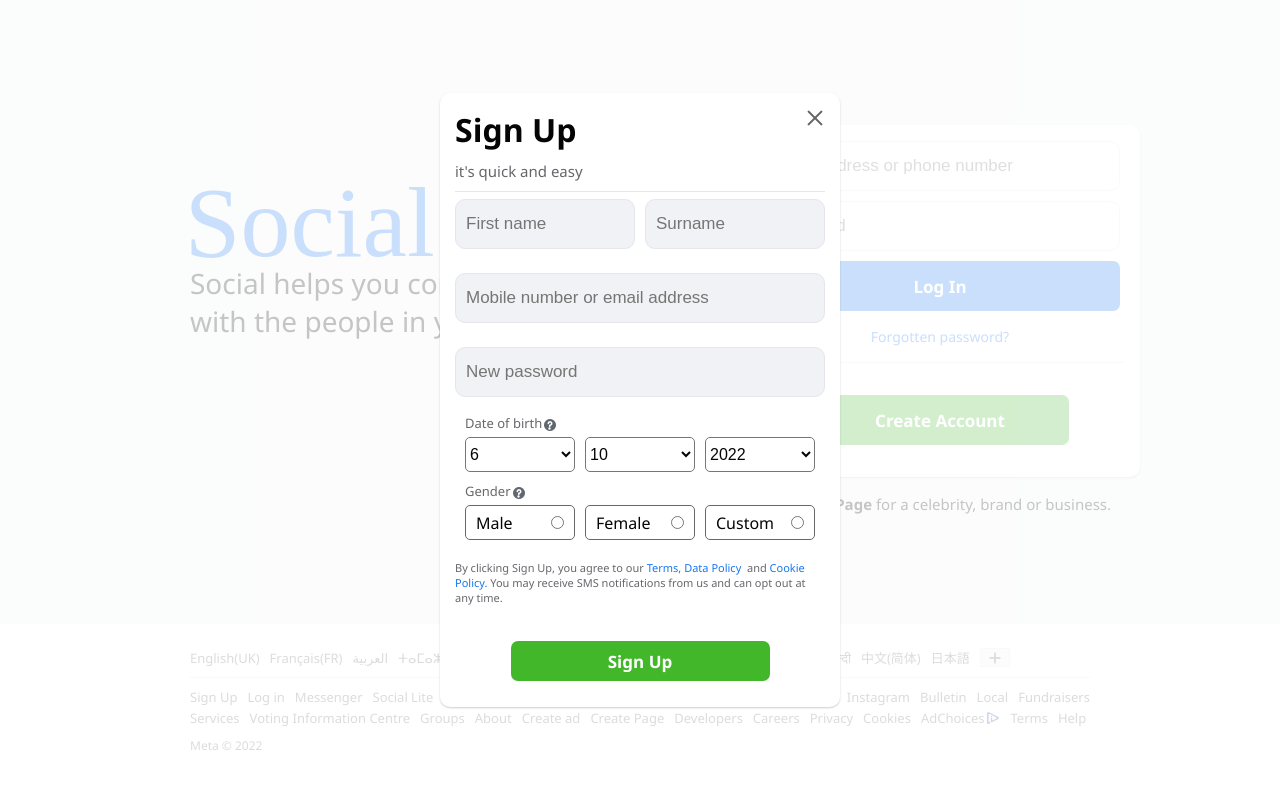
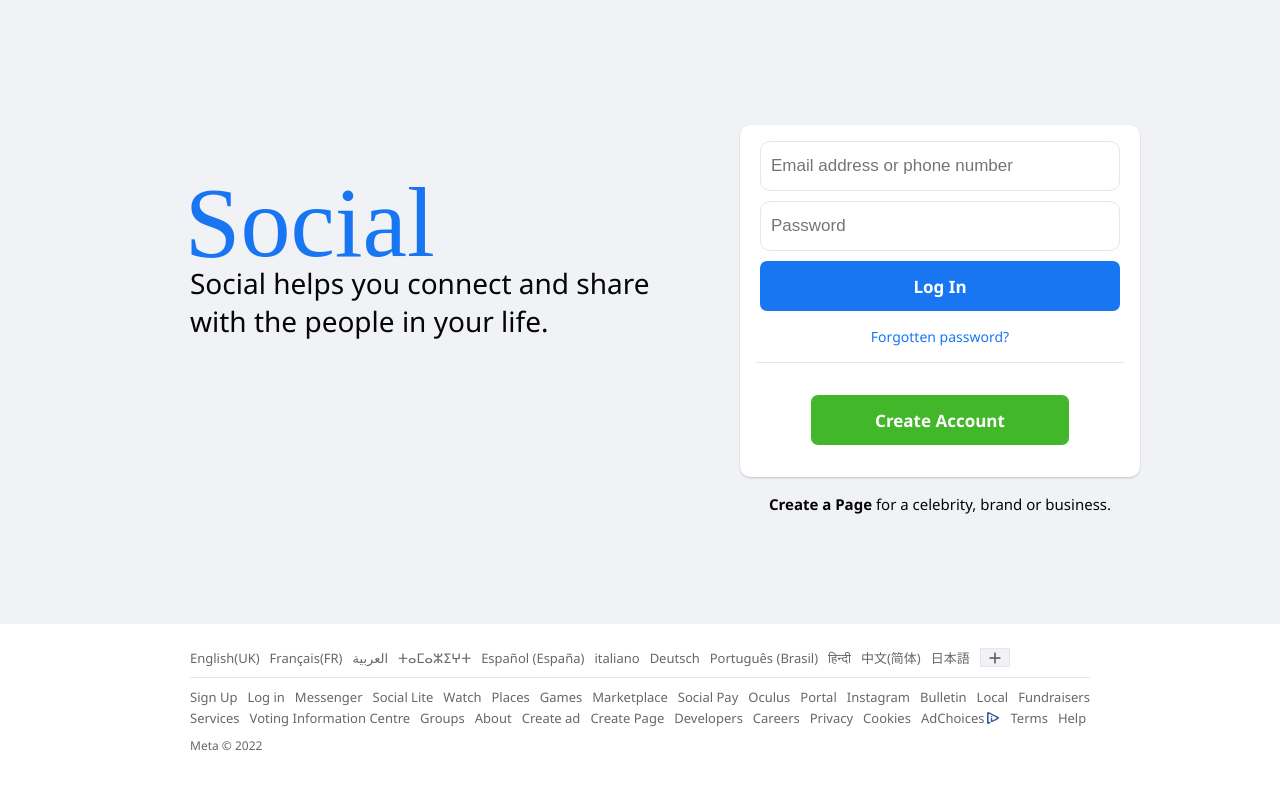
Before and after one commit to Krutika77/SocialMedia, a React (Create React App) app in the folder frontend/: page /login in a window 1280 px wide. Shown: the top 790 px of the page. Built offline with nearby package versions, Linux system fonts and the light colour scheme.

Commit message:
Auth-fix

```diff
--- a/frontend/src/components/login/GenderSelect.js
+++ b/frontend/src/components/login/GenderSelect.js
@@ -35,13 +35,13 @@ export default function GenderSelect({ handleRegisterChange, genderError }) {
           onChange={handleRegisterChange}
         />
       </label>
-      <label htmlFor="custom">
-        Custom
+      <label htmlFor="nonbinary">
+        Non-Binary
         <input
           type="radio"
           name="gender"
-          id="custom"
-          value="custom"
+          id="nonbinary"
+          value="nonbinary"
           onChange={handleRegisterChange}
         />
       </label>
--- a/frontend/src/components/login/LoginForm.js
+++ b/frontend/src/components/login/LoginForm.js
@@ -3,11 +3,12 @@ import { Link } from "react-router-dom";
 import * as Yup from "yup";
 import LoginInput from "../../components/inputs/loginInput";
 import { useState } from "react";
+
 const loginInfos = {
   email: "",
   password: "",
 };
-export default function LoginForm() {
+export default function LoginForm({ setVisible }) {
   const [login, setLogin] = useState(loginInfos);
   const { email, password } = login;
   const handleLoginChange = (e) => {
@@ -64,7 +65,12 @@ export default function LoginForm() {
             Forgotten password?
           </Link>
           <div className="sign_splitter"></div>
-          <button className="blue_btn open_signup">Create Account</button>
+          <button
+            className="blue_btn open_signup"
+            onClick={() => setVisible(true)}
+          >
+            Create Account
+          </button>
         </div>
         <Link to="/" className="sign_extra">
           <b>Create a Page</b> for a celebrity, brand or business.
--- a/frontend/src/components/login/RegisterForm.js
+++ b/frontend/src/components/login/RegisterForm.js
@@ -4,12 +4,12 @@ import RegisterInput from "../inputs/registerInput";
 import * as Yup from "yup";
 import DateOfBirthSelect from "./DateOfBirthSelect";
 import GenderSelect from "./GenderSelect";
-import DotLoader from "react-spinners/DotLoader";
+import PropagateLoader from "react-spinners/PropagateLoader";
 import axios from "axios";
 import { useDispatch } from "react-redux";
 import Cookies from "js-cookie";
 import { useNavigate } from "react-router-dom";
-export default function RegisterForm() {
+export default function RegisterForm({ setVisible }) {
   const dispatch = useDispatch();
   const navigate = useNavigate();
   const userInfos = {
@@ -107,7 +107,7 @@ export default function RegisterForm() {
     <div className="blur">
       <div className="register">
         <div className="register_header">
-          <i className="exit_icon"></i>
+          <i className="exit_icon" onClick={() => setVisible(false)}></i>
           <span>Sign Up</span>
           <span>it's quick and easy</span>
         </div>
@@ -215,7 +215,7 @@ export default function RegisterForm() {
               <div className="reg_btn_wrapper">
                 <button className="blue_btn open_signup">Sign Up</button>
               </div>
-              <DotLoader color="#1876f2" loading={loading} size={30} />
+              <PropagateLoader color="#1876f2" loading={loading} size={30} />
               {error && <div className="error_text">{error}</div>}
               {success && <div className="success_text">{success}</div>}
             </Form>
--- a/frontend/src/pages/login/index.js
+++ b/frontend/src/pages/login/index.js
@@ -2,13 +2,15 @@ import "./style.css";
 import LoginForm from "../../components/login/LoginForm";
 import Footer from "../../components/login/Footer";
 import RegisterForm from "../../components/login/RegisterForm";
+import { useState } from "react";
 
 export default function Login() {
+  const [visible, setVisible] = useState(false);
   return (
     <div className="login">
       <div className="login_wrapper">
-        <LoginForm />
-        <RegisterForm />
+        <LoginForm setVisible={setVisible} />
+        {visible && <RegisterForm setVisible={setVisible} />}
         <Footer />
       </div>
     </div>
```
Also changed, not shown: 2 other files (tests, documents, lock files or other folders).
